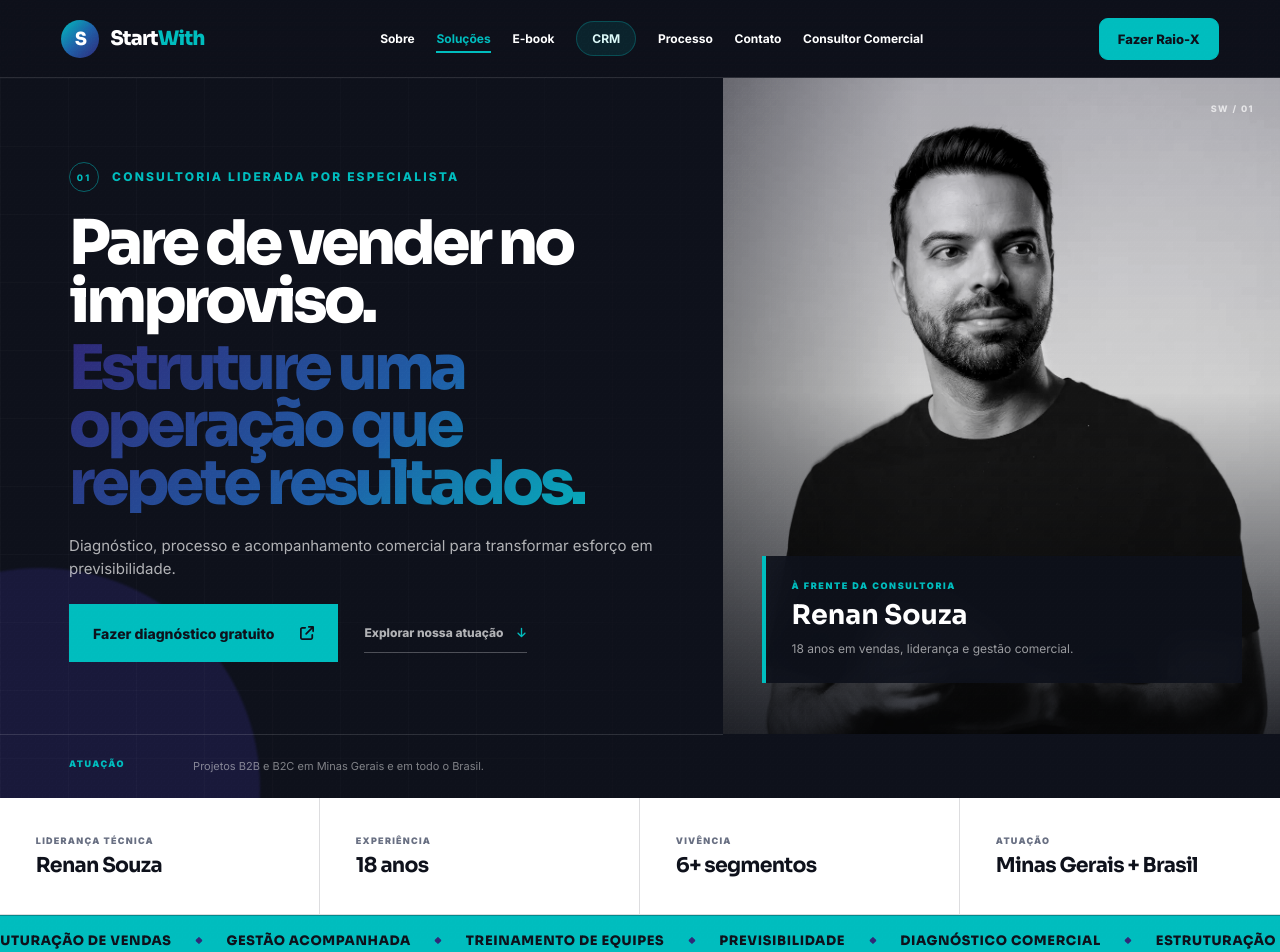
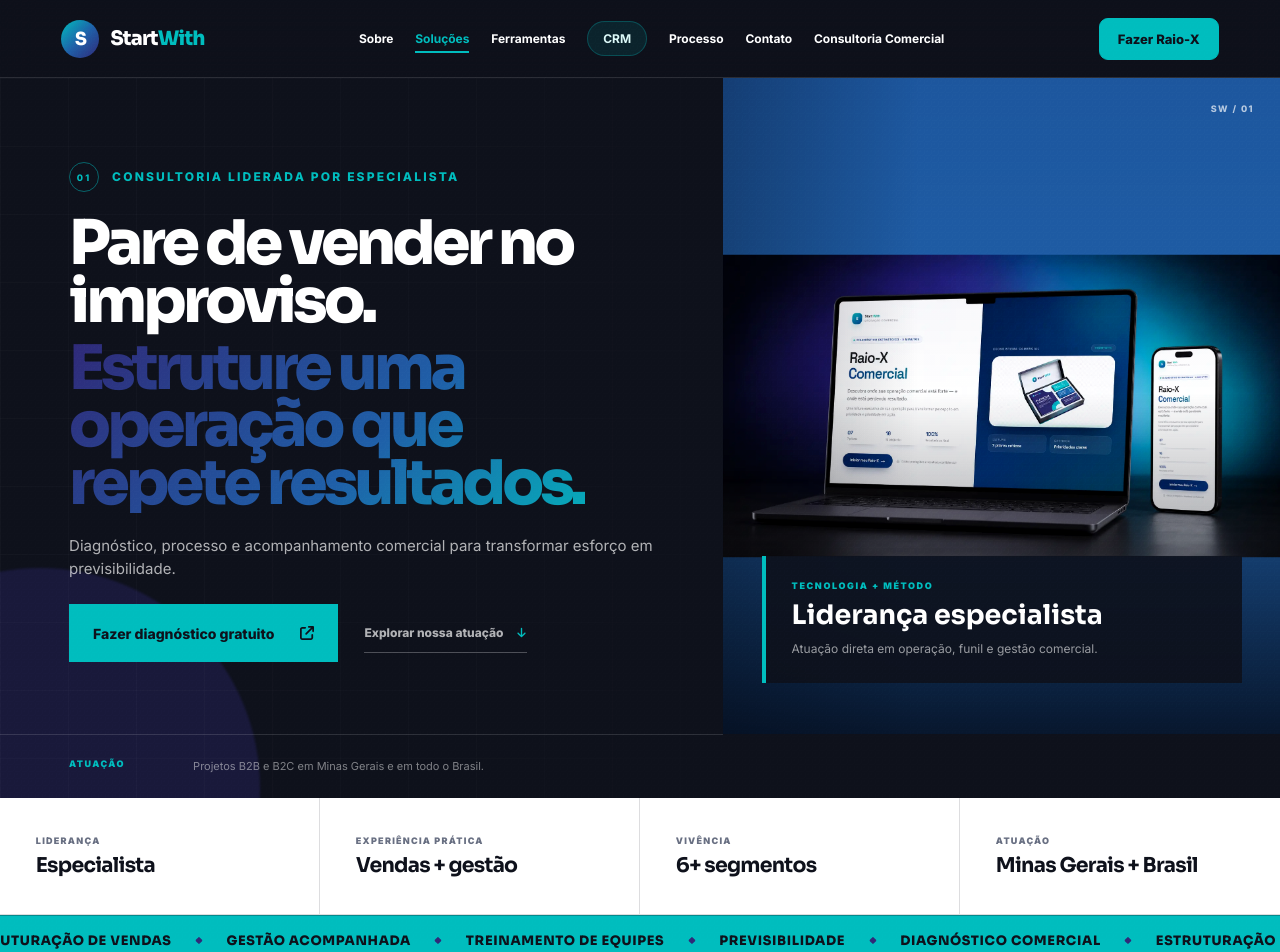
Before and after one commit to renanluis182-dotcom/startwith-site, a Next.js app: page / in a window 1280 px wide. Shown: the top 952 px of the page. Built offline with nearby package versions, Linux system fonts and the light colour scheme.

Commit message:
Reframe positioning around specialist-led consulting

```diff
--- a/src/app/SiteHeader.tsx
+++ b/src/app/SiteHeader.tsx
@@ -12,11 +12,11 @@ const diagnostico = siteLinks.diagnostic;
 const navigation = [
   { label: "Sobre", href: "/#sobre" },
   { label: "Soluções", href: "/#solucoes" },
-  { label: "E-book", href: "/#ebook" },
+  { label: "Ferramentas", href: "/#ferramentas" },
   { label: "CRM", href: "https://crm-app-flame-kappa.vercel.app/#/login", featured: true, external: true },
   { label: "Processo", href: "/#processo" },
   { label: "Contato", href: "/#contato" },
-  { label: "Consultor Comercial", href: "/consultor-comercial" },
+  { label: "Consultoria Comercial", href: "/consultor-comercial" },
 ];
 
 export default function SiteHeader() {
--- a/src/app/globals.css
+++ b/src/app/globals.css
@@ -425,7 +425,7 @@ summary:focus-visible,
 .consultant-trust li { padding: 9px 12px; color: var(--purple); background: var(--accent-soft); font-size: 10px; font-weight: 800; }
 .consultant-hero-visual { position: relative; min-height: 610px; overflow: hidden; background: var(--graphite); box-shadow: 18px 18px 0 var(--accent-soft); }
 .consultant-hero-visual::after { content: ""; position: absolute; inset: 0; background: linear-gradient(180deg, transparent 60%, rgba(14,17,27,.35)); pointer-events: none; }
-.consultant-hero-visual img { object-fit: cover; object-position: center 24%; filter: saturate(.8) contrast(1.03); transition: transform 700ms cubic-bezier(.2,.75,.25,1); }
+.consultant-hero-visual img { object-fit: contain; object-position: center; filter: saturate(1.02) contrast(1.02); transition: transform 700ms cubic-bezier(.2,.75,.25,1); }
 .consultant-hero-visual > div { position: absolute; z-index: 2; left: 24px; right: 24px; bottom: 24px; padding: 20px; color: var(--white); background: rgba(14,17,27,.86); backdrop-filter: blur(10px); border-left: 4px solid var(--turquoise); }
 .consultant-hero-visual strong, .consultant-hero-visual span { display: block; }
 .consultant-hero-visual strong { font-family: var(--font-display), sans-serif; font-size: 18px; }
@@ -707,7 +707,7 @@ summary:focus-visible,
 .sw-text-action { display: inline-flex; align-items: center; gap: 12px; padding-block: 12px; color: rgba(255,255,255,.68); border-bottom: 1px solid rgba(255,255,255,.26); font-size: 12px; font-weight: 800; }
 .sw-text-action svg { width: 11px; height: 11px; color: var(--turquoise); }
 .sw-hero-visual { position: relative; min-height: 560px; overflow: hidden; background: var(--blue); }
-.sw-hero-visual > img { object-fit: cover; object-position: 50% 30%; filter: grayscale(1) contrast(1.13); transform: scale(1.015); transition: filter 600ms ease, transform 900ms cubic-bezier(.2,.75,.25,1); }
+.sw-hero-visual > img { object-fit: contain; object-position: center; filter: saturate(1.02) contrast(1.03); transform: scale(1.015); transition: filter 600ms ease, transform 900ms cubic-bezier(.2,.75,.25,1); }
 .sw-photo-wash { position: absolute; inset: 0; background: linear-gradient(180deg, rgba(47,41,120,.11), transparent 48%, rgba(14,17,27,.82)), linear-gradient(90deg, rgba(14,17,27,.32), transparent 35%); mix-blend-mode: multiply; pointer-events: none; }
 .sw-company-bubble {
   position: absolute;
@@ -961,8 +961,8 @@ summary:focus-visible,
 .sw-about h2 { font-size: clamp(50px, 6.2vw, 94px); line-height: .96; }
 .sw-about h2 span { color: var(--turquoise); }
 .sw-about-content { display: grid; grid-template-columns: 1.08fr .92fr; gap: clamp(60px, 9vw, 140px); align-items: center; margin-top: clamp(70px, 9vw, 130px); }
-.sw-about-visual { position: relative; min-height: 720px; overflow: visible; }
-.sw-about-visual > img { object-fit: cover; object-position: center 36%; filter: grayscale(.8) contrast(1.06); }
+.sw-about-visual { position: relative; min-height: 0; aspect-ratio: 16 / 10; overflow: visible; background: #070910; }
+.sw-about-visual > img { object-fit: contain; object-position: center; filter: saturate(1.02) contrast(1.02); }
 .sw-about-badge { position: absolute; right: -28px; bottom: 42px; width: min(270px, 62%); padding: 24px; display: grid; gap: 7px; color: var(--graphite); background: var(--turquoise); box-shadow: 12px 12px 0 var(--purple); }
 .sw-about-badge strong { font-family: var(--font-display), sans-serif; font-size: 36px; letter-spacing: -.05em; }
 .sw-about-badge span { font-size: 10px; font-weight: 750; line-height: 1.45; }
@@ -1032,7 +1032,7 @@ summary:focus-visible,
   .sw-diagnostic-action { display: grid; grid-template-columns: auto 1fr; gap: 28px 50px; align-items: end; }
   .sw-diagnostic-action .button { grid-column: 1 / -1; }
   .sw-ebook-art { width: min(610px, 100%); min-height: 700px; }
-  .sw-about-visual { min-height: 760px; width: min(700px, 100%); }
+  .sw-about-visual { min-height: 0; width: min(700px, 100%); }
   .sw-about-results { grid-template-columns: repeat(2, 1fr); }
   .sw-proof-strip, .sw-deliverables-grid { grid-template-columns: repeat(2, 1fr); }
   .sw-deliverables-heading { grid-template-columns: 1fr; }
@@ -1102,7 +1102,7 @@ summary:focus-visible,
   .sw-ebook-art { min-height: 560px; padding: 28px; box-shadow: 9px 9px 0 var(--graphite); }
   .sw-ebook-art strong { font-size: clamp(58px, 19vw, 86px); }
   .sw-about-content { margin-top: 58px; }
-  .sw-about-visual { min-height: 600px; }
+  .sw-about-visual { min-height: 0; }
   .sw-about-badge { right: 0; bottom: 22px; }
   .sw-about-results { grid-template-columns: 1fr; margin-top: 72px; }
   .sw-about-results article { min-height: 190px; }
--- a/src/app/page.tsx
+++ b/src/app/page.tsx
@@ -75,13 +75,13 @@ export default function Home() {
           </div>
         </div>
 
-        <div className="sw-hero-visual" aria-label="Renan Souza, especialista à frente da Start With">
-          <Image src="/renan-retrato-natural.webp" alt="Renan Souza, especialista em vendas e gestão comercial" fill priority sizes="(max-width: 900px) 100vw, 45vw" />
+        <div className="sw-hero-visual" aria-label="Ecossistema de ferramentas comerciais da Start With">
+          <Image src="/ferramenta-raio-x.webp" alt="Raio-X Comercial da Start With apresentado em notebook e celular" fill priority sizes="(max-width: 900px) 100vw, 45vw" />
           <div className="sw-photo-wash" aria-hidden="true" />
           <div className="sw-company-bubble">
-            <span>À frente da consultoria</span>
-            <strong>Renan Souza</strong>
-            <p>18 anos em vendas, liderança e gestão comercial.</p>
+            <span>Tecnologia + método</span>
+            <strong>Liderança especialista</strong>
+            <p>Atuação direta em operação, funil e gestão comercial.</p>
           </div>
           <span className="sw-photo-index" aria-hidden="true">SW / 01</span>
         </div>
@@ -89,9 +89,9 @@ export default function Home() {
         <div className="sw-hero-note"><span>Atuação</span><p>Projetos B2B e B2C em Minas Gerais e em todo o Brasil.</p></div>
       </section>
 
-      <section className="sw-proof-strip" aria-label="Experiência do especialista">
-        <p><span>Liderança técnica</span><strong>Renan Souza</strong></p>
-        <p><span>Experiência</span><strong>18 anos</strong></p>
+      <section className="sw-proof-strip" aria-label="Experiência da consultoria Start With">
+        <p><span>Liderança</span><strong>Especialista</strong></p>
+        <p><span>Experiência prática</span><strong>Vendas + gestão</strong></p>
         <p><span>Vivência</span><strong>6+ segmentos</strong></p>
         <p><span>Atuação</span><strong>Minas Gerais + Brasil</strong></p>
       </section>
@@ -145,21 +145,21 @@ export default function Home() {
 
       <section className="sw-about" id="sobre">
         <div className="sw-about-heading" data-reveal>
-          <p className="eyebrow"><span>05</span> Liderança especialista</p>
-          <h2>Consultoria liderada<br /><span>por Renan Souza.</span></h2>
+          <p className="eyebrow"><span>06</span> Liderança especialista</p>
+          <h2>Conhecimento aplicado<br /><span>direto na operação.</span></h2>
         </div>
         <div className="sw-about-content">
           <div className="sw-about-visual" data-reveal>
-            <Image src="/renan-escritorio.webp" alt="Renan Souza, fundador da Start With, em ambiente de trabalho" fill sizes="(max-width: 980px) 100vw, 48vw" />
-            <div className="sw-about-badge"><strong>18 anos</strong><span>vivendo vendas, liderança e gestão comercial</span></div>
+            <Image src="/ferramenta-crm.webp" alt="CRM Start With apresentado em monitor e tablet" fill sizes="(max-width: 980px) 100vw, 48vw" />
+            <div className="sw-about-badge"><strong>Execução</strong><span>liderança especialista do diagnóstico à rotina comercial</span></div>
           </div>
           <div className="sw-about-copy" data-reveal>
-            <p>A Start With é conduzida por <strong>Renan Souza</strong>, com 18 anos de atuação em vendas, liderança e gestão comercial. O trabalho combina diagnóstico, construção do processo e acompanhamento da execução.</p>
-            <blockquote>“Nosso trabalho só termina quando a estratégia consegue viver na rotina do time.”</blockquote>
+            <p>A Start With é uma <strong>consultoria de liderança especialista</strong>, com atuação direta em diagnóstico comercial, desenho de processos, gestão de funil e desenvolvimento de pessoas. O trabalho acompanha a operação da leitura inicial à implantação da nova rotina.</p>
+            <blockquote>“A estratégia precisa funcionar na rotina do time.”</blockquote>
           </div>
         </div>
         <div className="sw-about-results" aria-label="Experiência acumulada pelos profissionais da Start With">
-          <article data-reveal><strong>18</strong><span>anos em vendas e gestão</span></article>
+          <article data-reveal><strong>B2B+B2C</strong><span>experiência em diferentes modelos comerciais</span></article>
           <article data-reveal><strong>1.000+</strong><span>vendas por mês gerenciadas</span></article>
           <article data-reveal><strong>50%</strong><span>de crescimento regional em 12 meses</span></article>
           <article data-reveal><strong>6+</strong><span>segmentos vivenciados</span></article>
```
Also changed, not shown: src/app/consultor-comercial/page.tsx (+11 -11 lines).
